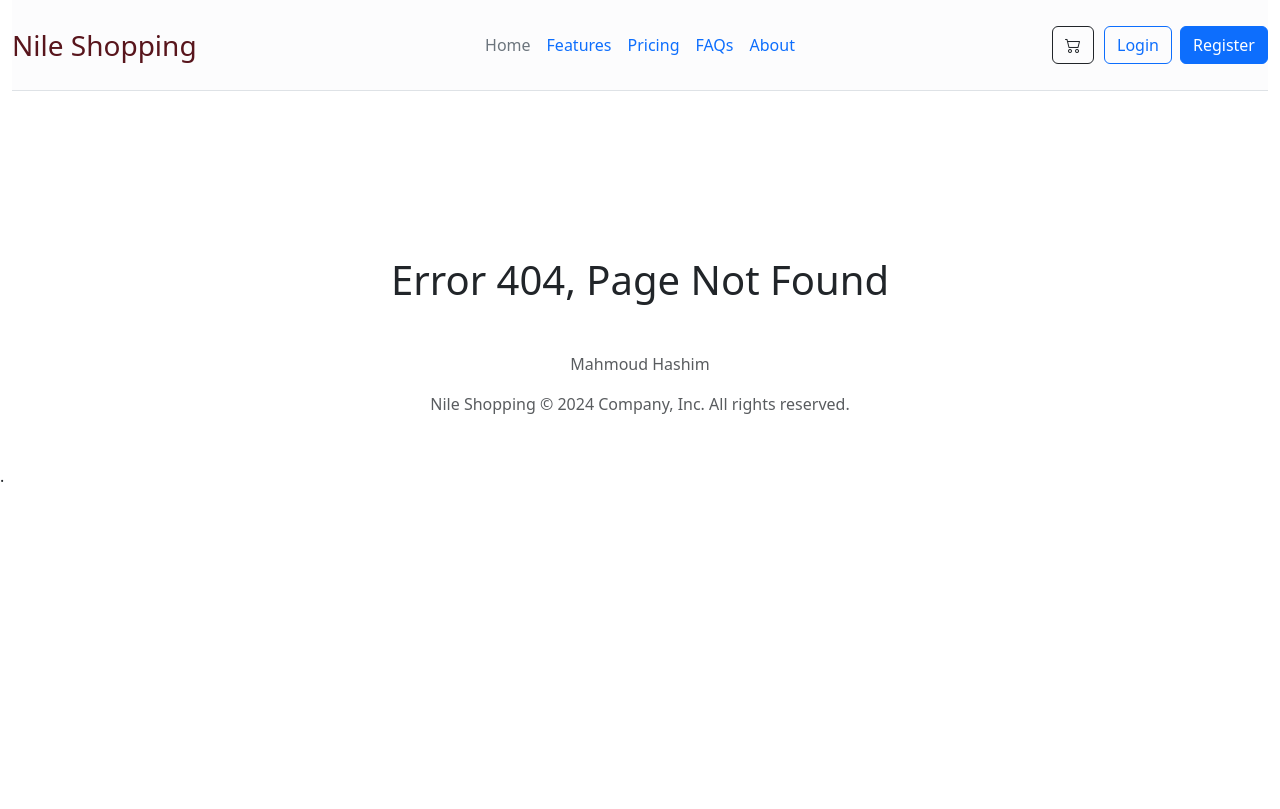
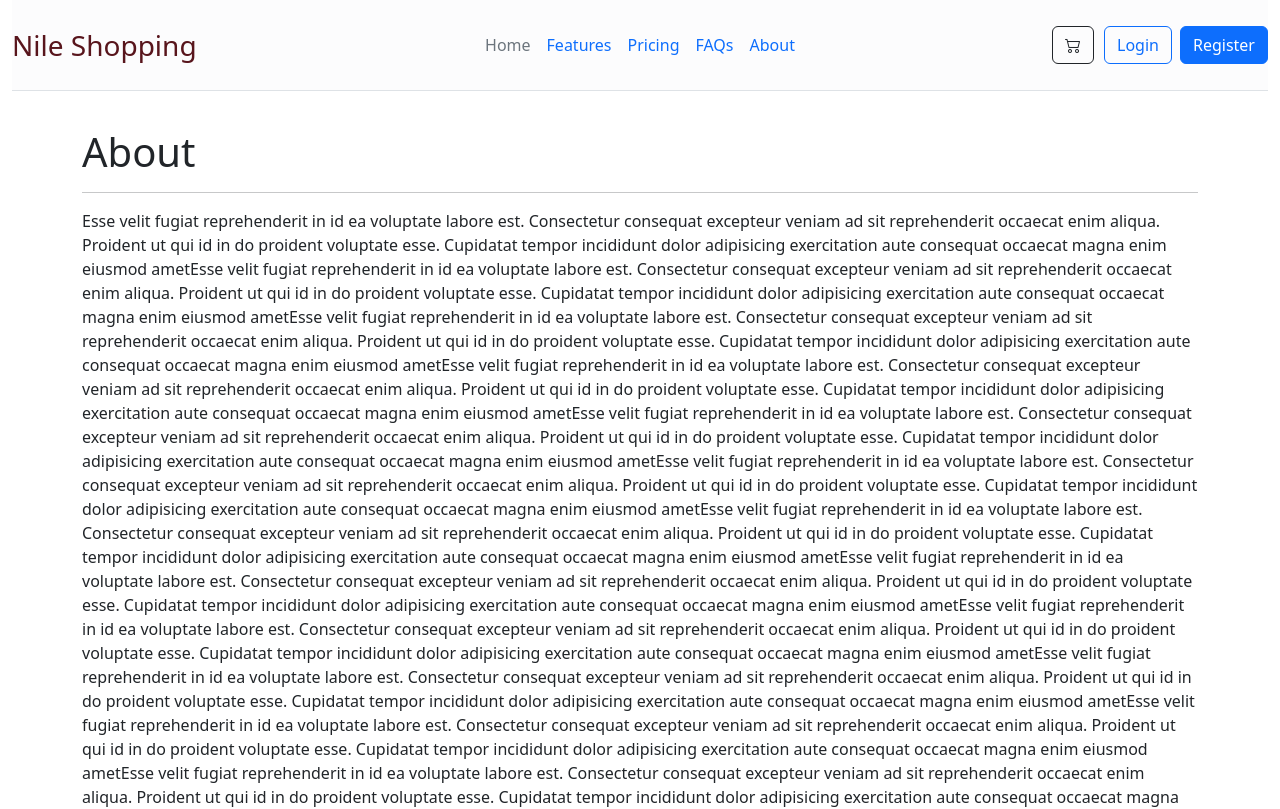
Before and after one commit to MahmoudHDev/ShoppingApp, a React (Create React App) app in the folder client/: page /about in a window 1280 px wide. Before the commit this address had no page. Shown: the top 809 px of the page. Built offline with nearby package versions, Linux system fonts and the light colour scheme.

Commit message:
creating the register form

```diff
--- a/client/src/App.js
+++ b/client/src/App.js
@@ -8,6 +8,7 @@ import Register from "./components/Login/Register";
 import Product from "./components/Product";
 import NotFound from "./components/NotFound";
 import Cart from "./components/Cart";
+import About from "./components/About";
 
 
 function App() {
@@ -22,6 +23,7 @@ function App() {
         <Route path="/login" element={<Login />} />
         <Route path="/register" element={<Register />} />
         <Route path="/cart" element={<Cart />} />
+        <Route path="/about" element={<About />} />
         <Route path="*" element={<NotFound />} />
       </Routes>
       <Footer />
--- /dev/null
+++ b/client/src/components/About.js
@@ -0,0 +1,61 @@
+import { Link } from "react-router-dom";
+
+
+
+const About = () => {
+    return <div className="container" style={{ marginTop: "8rem" }}>
+        <h1>About</h1>
+        <hr></hr>
+
+        <p>Esse velit fugiat reprehenderit in id ea voluptate labore est.
+            Consectetur consequat excepteur veniam ad sit reprehenderit occaecat enim aliqua.
+            Proident ut qui id in do proident voluptate esse. Cupidatat tempor incididunt dolor adipisicing exercitation
+            aute consequat occaecat magna enim eiusmod ametEsse velit fugiat reprehenderit in id ea voluptate labore est.
+            Consectetur consequat excepteur veniam ad sit reprehenderit occaecat enim aliqua.
+            Proident ut qui id in do proident voluptate esse. Cupidatat tempor incididunt dolor adipisicing exercitation
+            aute consequat occaecat magna enim eiusmod ametEsse velit fugiat reprehenderit in id ea voluptate labore est.
+            Consectetur consequat excepteur veniam ad sit reprehenderit occaecat enim aliqua.
+            Proident ut qui id in do proident voluptate esse. Cupidatat tempor incididunt dolor adipisicing exercitation
+            aute consequat occaecat magna enim eiusmod ametEsse velit fugiat reprehenderit in id ea voluptate labore est.
+            Consectetur consequat excepteur veniam ad sit reprehenderit occaecat enim aliqua.
+            Proident ut qui id in do proident voluptate esse. Cupidatat tempor incididunt dolor adipisicing exercitation
+            aute consequat occaecat magna enim eiusmod ametEsse velit fugiat reprehenderit in id ea voluptate labore est.
+            Consectetur consequat excepteur veniam ad sit reprehenderit occaecat enim aliqua.
+            Proident ut qui id in do proident voluptate esse. Cupidatat tempor incididunt dolor adipisicing exercitation
+            aute consequat occaecat magna enim eiusmod ametEsse velit fugiat reprehenderit in id ea voluptate labore est.
+            Consectetur consequat excepteur veniam ad sit reprehenderit occaecat enim aliqua.
+            Proident ut qui id in do proident voluptate esse. Cupidatat tempor incididunt dolor adipisicing exercitation
+            aute consequat occaecat magna enim eiusmod ametEsse velit fugiat reprehenderit in id ea voluptate labore est.
+            Consectetur consequat excepteur veniam ad sit reprehenderit occaecat enim aliqua.
+            Proident ut qui id in do proident voluptate esse. Cupidatat tempor incididunt dolor adipisicing exercitation
+            aute consequat occaecat magna enim eiusmod ametEsse velit fugiat reprehenderit in id ea voluptate labore est.
+            Consectetur consequat excepteur veniam ad sit reprehenderit occaecat enim aliqua.
+            Proident ut qui id in do proident voluptate esse. Cupidatat tempor incididunt dolor adipisicing exercitation
+            aute consequat occaecat magna enim eiusmod ametEsse velit fugiat reprehenderit in id ea voluptate labore est.
+            Consectetur consequat excepteur veniam ad sit reprehenderit occaecat enim aliqua.
+            Proident ut qui id in do proident voluptate esse. Cupidatat tempor incididunt dolor adipisicing exercitation
+            aute consequat occaecat magna enim eiusmod ametEsse velit fugiat reprehenderit in id ea voluptate labore est.
+            Consectetur consequat excepteur veniam ad sit reprehenderit occaecat enim aliqua.
+            Proident ut qui id in do proident voluptate esse. Cupidatat tempor incididunt dolor adipisicing exercitation
+            aute consequat occaecat magna enim eiusmod ametEsse velit fugiat reprehenderit in id ea voluptate labore est.
+            Consectetur consequat excepteur veniam ad sit reprehenderit occaecat enim aliqua.
+            Proident ut qui id in do proident voluptate esse. Cupidatat tempor incididunt dolor adipisicing exercitation
+            aute consequat occaecat magna enim eiusmod ametEsse velit fugiat reprehenderit in id ea voluptate labore est.
+            Consectetur consequat excepteur veniam ad sit reprehenderit occaecat enim aliqua.
+            Proident ut qui id in do proident voluptate esse. Cupidatat tempor incididunt dolor adipisicing exercitation
+            aute consequat occaecat magna enim eiusmod ametEsse velit fugiat reprehenderit in id ea voluptate labore est.
+            Consectetur consequat excepteur veniam ad sit reprehenderit occaecat enim aliqua.
+            Proident ut qui id in do proident voluptate esse. Cupidatat tempor incididunt dolor adipisicing exercitation
+            aute consequat occaecat magna enim eiusmod ametEsse velit fugiat reprehenderit in id ea voluptate labore est.
+            Consectetur consequat excepteur veniam ad sit reprehenderit occaecat enim aliqua.
+            Proident ut qui id in do proident voluptate esse. Cupidatat tempor incididunt dolor adipisicing exercitation
+            aute consequat occaecat magna enim eiusmod ametEsse velit fugiat reprehenderit in id ea voluptate labore est.
+            Consectetur consequat excepteur veniam ad sit reprehenderit occaecat enim aliqua.
+            Proident ut qui id in do proident voluptate esse. Cupidatat tempor incididunt dolor adipisicing exercitation
+            aute consequat occaecat magna enim eiusmod amet.</p>
+
+    <Link to="/" className="text-center">Back to home</Link>
+    </div>
+}
+
+export default About;
--- a/client/src/components/Card.js
+++ b/client/src/components/Card.js
@@ -25,4 +25,5 @@ const Card = (props) => {
         </Link>
     </div>;
 }
+
 export default Card;
--- a/client/src/components/Login/Login.js
+++ b/client/src/components/Login/Login.js
@@ -8,18 +8,13 @@ export default function Login() {
     const handleChange = (event) => {
         const name = event.target.name;
         const value = event.target.value;
-
         setuserInfo(values => ({ ...values, [name]: value }))
     }
 
     const handleSubmit = (event) => {
-        console.log("User Info")
         event.preventDefault();
         alert(`The name you entered was: ${userInfo}`)
     }
-
-
-
 
     return <>
         <div className="container d-flex justify-content-start" style={{ marginTop: "10rem" }}>
--- a/client/src/components/Login/Register.js
+++ b/client/src/components/Login/Register.js
@@ -1,8 +1,51 @@
+import { useState } from "react"
+
 export default function Register() {
+    const [newUserInfo, setNewUserInfo] = useState({});
+
+    const handleChange = (event)=> {
+        const name = event.target.name;
+        const value = event.target.value;
+
+        setNewUserInfo(values => ({...values, [name]: value}));
+    }
+
+    const handleSubmit = (event)=> {
+        event.preventDefault();
+        console.log(newUserInfo);
+    }
     return <>
-        <div className="container" style={{marginTop:"7rem"}}>
+        <div className="container" style={{ marginTop: "7rem" }}>
             <h1>Register</h1>
             <hr></hr>
+
+            <form action="/register" method="post">
+                <div className="container col-6">
+
+                    <label>Username:</label>
+                    <input type="text" class="form-control" aria-label="Sizing example input"
+                        aria-describedby="inputGroup-sizing-default" onChange={handleChange} name="username" value={newUserInfo.username} />
+
+                    <label>Email address:</label>
+                    <input type="email" class="form-control" aria-label="Sizing example input"
+                        aria-describedby="inputGroup-sizing-default" name="email" onChange={handleChange} value={newUserInfo.email} />
+
+                    <label>Password:</label>
+                    <input type="password" class="form-control" aria-label="Sizing example input"
+                        aria-describedby="inputGroup-sizing-default" onChange={handleChange} value={newUserInfo.password} />
+
+                    <label>Re-Enter Password:</label>
+                    <input type="password" class="form-control" aria-label="Sizing example input"
+                        aria-describedby="inputGroup-sizing-default" onChange={handleChange} value={newUserInfo.password} />
+
+                    <label for="birthday">Birthday:</label>
+                    <input type="date" id="birthday" name="birthday" class="form-control" aria-label="Sizing example input"
+                        aria-describedby="inputGroup-sizing-default" onChange={handleChange} value={newUserInfo.birthday} />
+                <button type="submit" className="btn btn-primary mt-3" onSubmit={handleSubmit}> Register</button>
+                </div>
+
+            </form>
+
         </div>
     </>
 };
--- a/client/src/components/Partials/Header.js
+++ b/client/src/components/Partials/Header.js
@@ -16,7 +16,7 @@ export default function Header() {
                     <li><Link to="#" className="nav-link px-2">Features</Link></li>
                     <li><Link to="#" className="nav-link px-2">Pricing</Link></li>
                     <li><Link to="#" className="nav-link px-2">FAQs</Link></li>
-                    <li><Link to="#" className="nav-link px-2">About</Link></li>
+                    <li><Link to="/about" className="nav-link px-2">About</Link></li>
                 </ul>
 
                 <div className="col-md-3 text-end">
```
